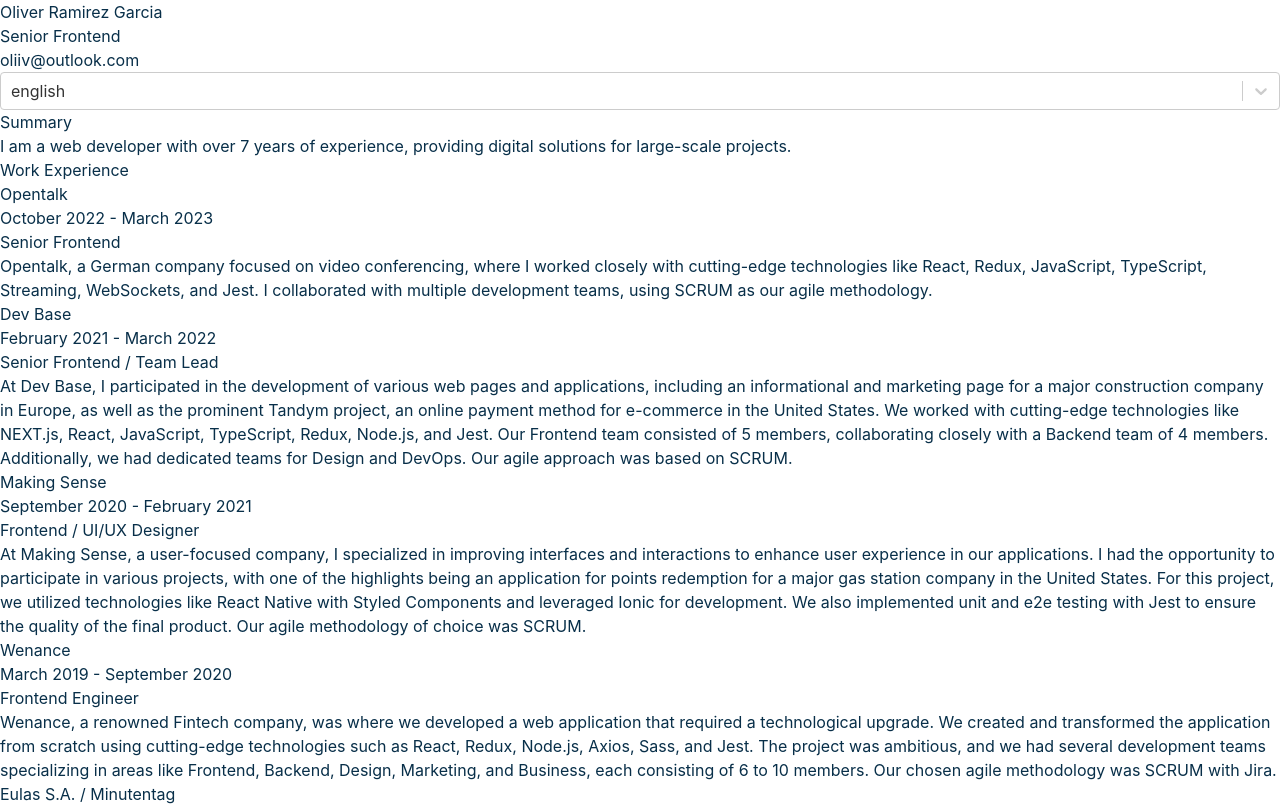
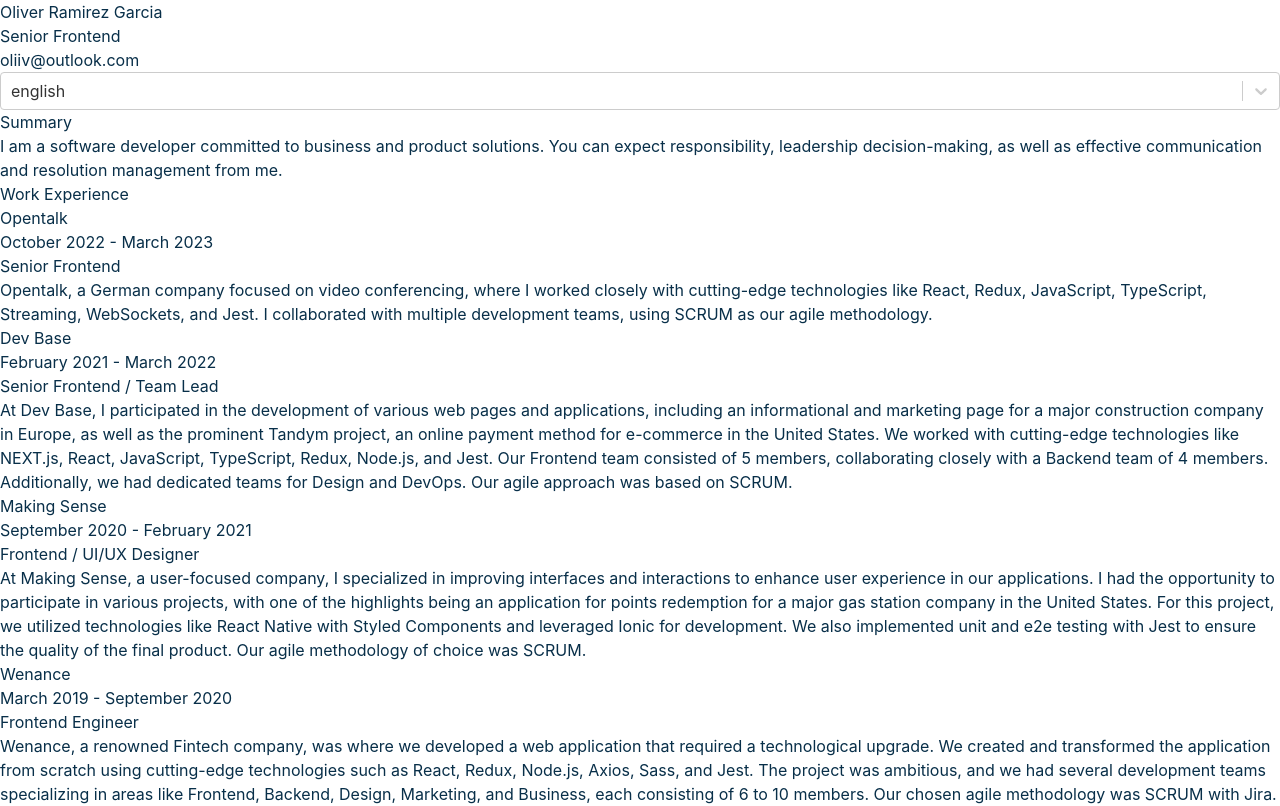
Before and after one commit to revione/resume2.0, a React (Vite) app: page / in a window 1280 px wide. Shown: the top 806 px of the page. Built offline with nearby package versions, Linux system fonts and the light colour scheme.

Commit message:
new description resume

```diff
--- a/src/i18n/deutsch/index.ts
+++ b/src/i18n/deutsch/index.ts
@@ -45,7 +45,7 @@
       date: "Oktober 2022 - März 2023",
       company: "Opentalk",
       description:
-        "Bei Opentalk, einem deutschen Unternehmen, das sich auf Videokonferenzen spezialisiert hat, habe ich eng mit modernen Technologien wie React, Redux, JavaScript, TypeScript, Streaming, WebSockets und Jest gearbeitet. Ich habe mit mehreren Entwicklungsteams zusammengearbeitet und dabei SCRUM als unsere agile Methodik genutzt.",
+        "Ich bin ein Softwareentwickler, der sich für Geschäfts- und Produktlösungen engagiert. Sie können von mir Verantwortung, Führungsentscheidungen sowie effektive Kommunikation und Lösungsmanagement erwarten.",
       technologies: [
         "Node.js",
         "React",
--- a/src/i18n/english/index.ts
+++ b/src/i18n/english/index.ts
@@ -188,7 +188,7 @@
   summary: {
     title: "Summary",
     description: [
-      "I am a web developer with over 7 years of experience, providing digital solutions for large-scale projects.",
+      "I am a software developer committed to business and product solutions. You can expect responsibility, leadership decision-making, as well as effective communication and resolution management from me.",
     ],
   },
   skills: {
--- a/src/i18n/spanish/index.ts
+++ b/src/i18n/spanish/index.ts
@@ -186,7 +186,7 @@
   summary: {
     title: "Resumen",
     description: [
-      "Soy desarrollador web con más de 7 años de experiencia, brindando soluciones digitales para proyectos de gran envergadura.",
+      "Soy un desarrollador de software comprometido con soluciones empresariales y de productos. Puede esperar de mí responsabilidad, toma de decisiones de liderazgo, además de comunicación efectiva y gestión de resoluciones.",
     ],
   },
   skills: {
```
